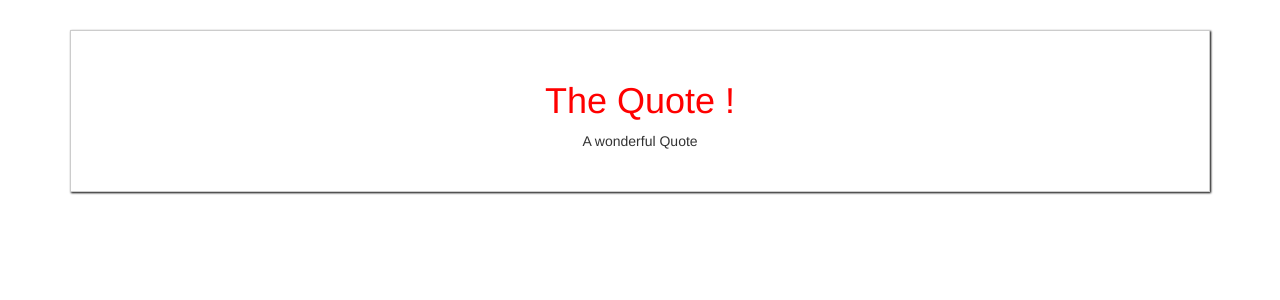
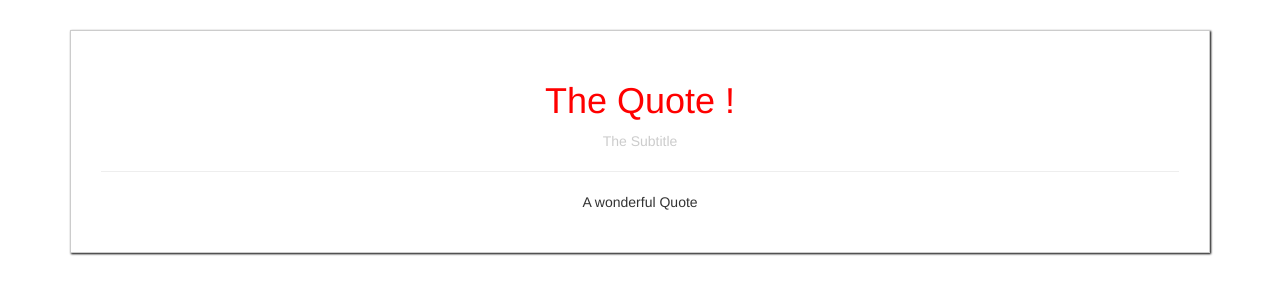
Before and after one commit to smarigowda/vuejs-cli-udemy, a Vue app: page / in a window 1280 px wide. Shown: the top 300 px of the page. Built offline with nearby package versions, Linux system fonts and the light colour scheme.

Commit message:
default content for a slot

```diff
--- a/src/components/Quote.vue
+++ b/src/components/Quote.vue
@@ -1,6 +1,8 @@
 <template>
   <div>
     <slot name="title"></slot>
+    <span style="color: #ccc"><slot name="subtitle">The Subtitle</slot></span>
+    <hr>
     <slot></slot>
   </div>
 </template>
```
